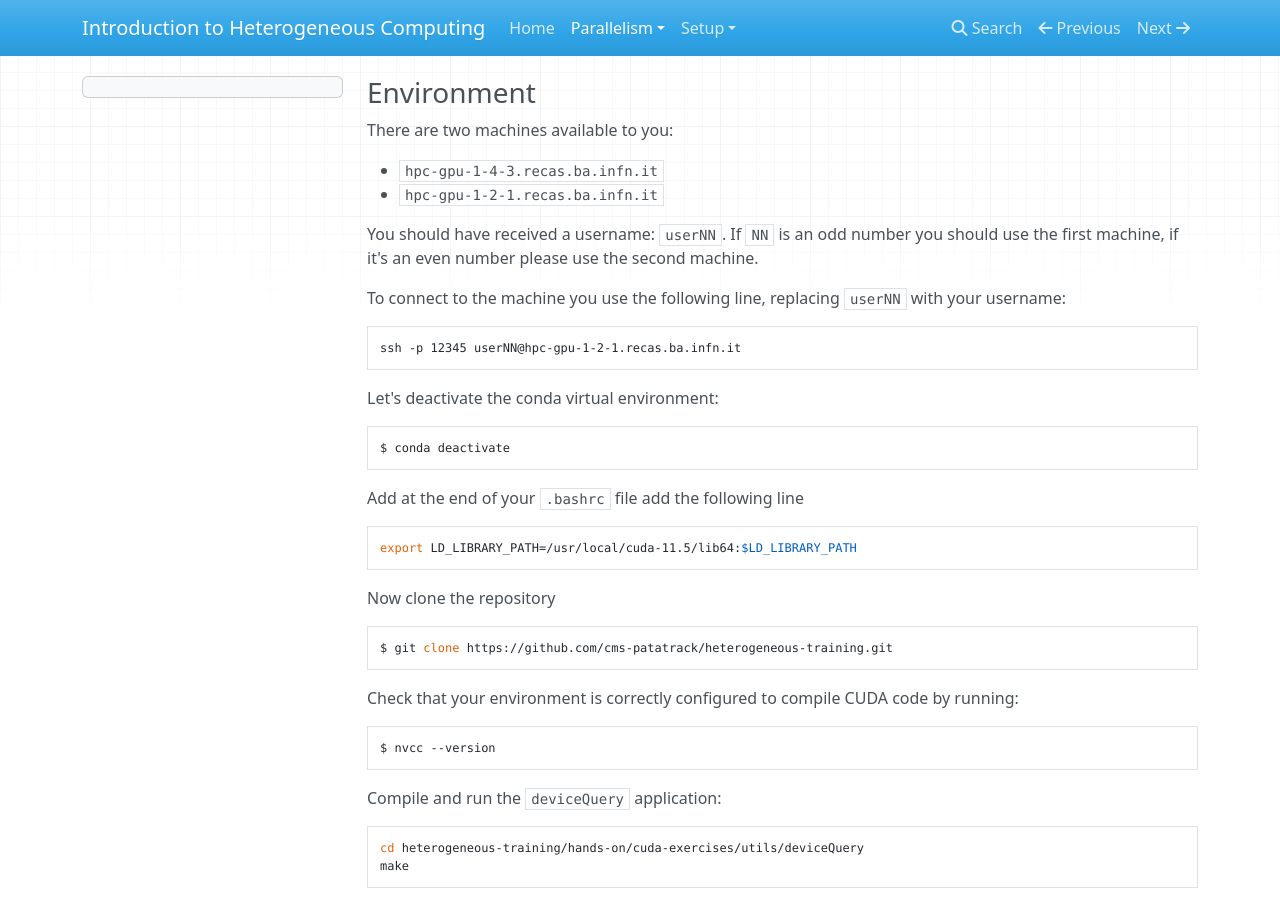
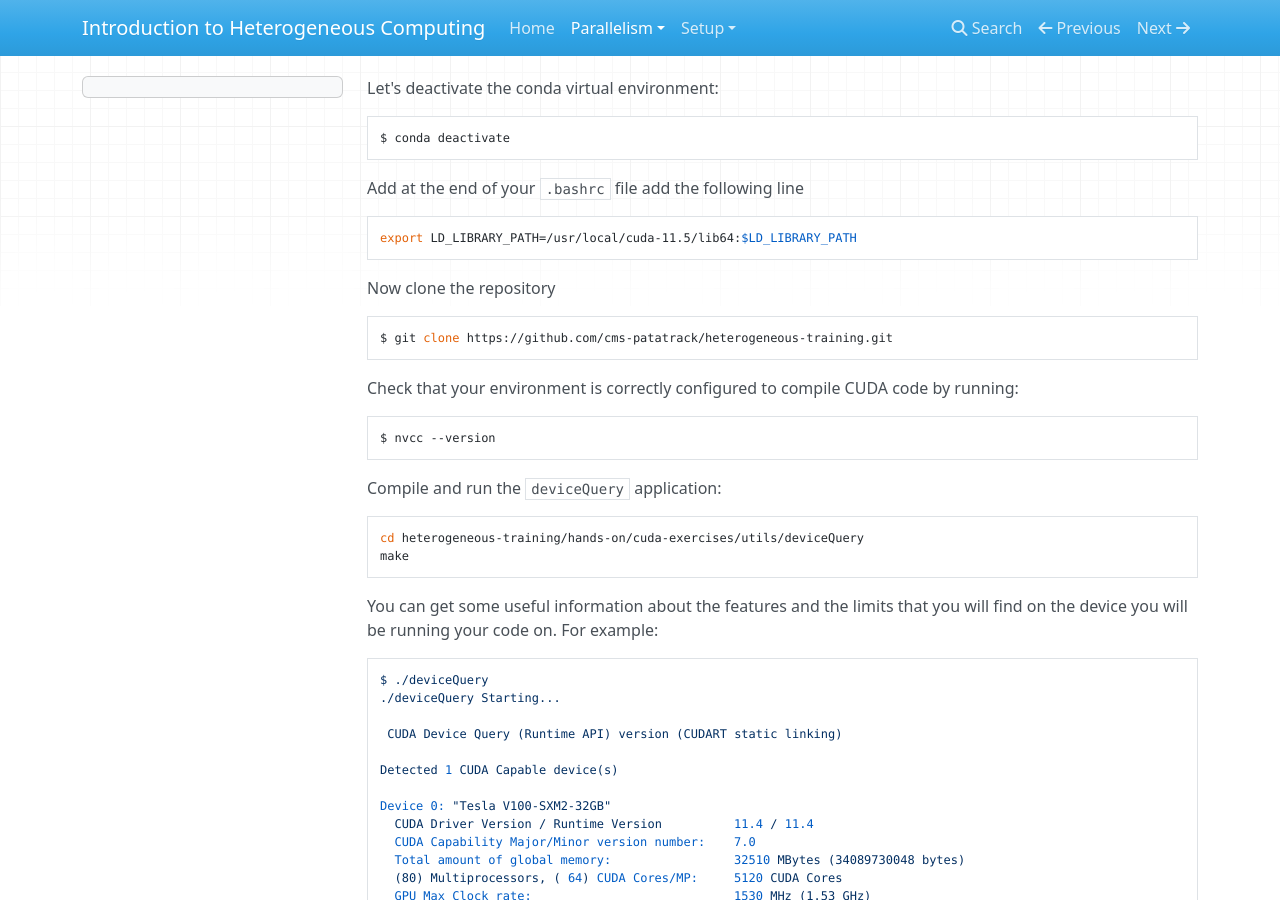
Before and after one commit to cms-patatrack/heterogeneous-training, an MkDocs documentation site: the page built from docs/parallelism/2_cuda.md, in a window 1280 px wide and 900 px high. Built offline with MkDocs 1.6.1, drawn with Linux system fonts in a browser that asks for light colours; nearby versions of some CDN libraries.

Commit message:
Move connection to the main file

````diff
--- a/docs/parallelism/2_cuda.md
+++ b/docs/parallelism/2_cuda.md
@@ -3,19 +3,6 @@
 layout: main
 section: parallelism
 ---
-
-### Environment
-There are two machines available to you:
-
-- `hpc-gpu-1-4-3.recas.ba.infn.it`
-- `hpc-gpu-1-2-1.recas.ba.infn.it`
-
-You should have received a username: `userNN`. If `NN` is an odd number you should use the first machine, if it's an even number please use the second machine.
-
-To connect to the machine you use the following line, replacing `userNN` with your username:
-```bash
-ssh -p 12345 userNN@hpc-gpu-1-2-1.recas.ba.infn.it
-```
 
 Let's deactivate the conda virtual environment:
 ```bash
````
